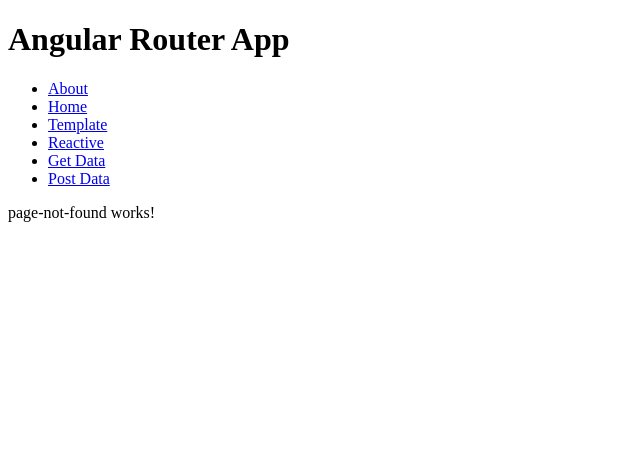
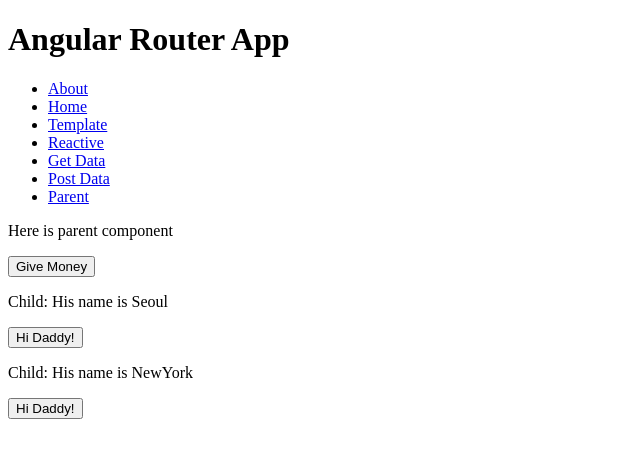
Before and after one commit to oliver-anh-nguyen/angular_basic, an Angular app: page /parent in a window 1280 px wide. Shown: the top 458 px of the page, without its empty margins (0-640 px from the left). Built offline with nearby package versions, Linux system fonts and the light colour scheme.

Commit message:
[Angular] input, output, viewchild

```diff
--- a/JsonServer/db.json
+++ b/JsonServer/db.json
@@ -26,6 +26,11 @@
       "body": "add some comment 4",
       "postId": 4,
       "id": 4
+    },
+    {
+      "body": "add some comment 4",
+      "postId": 4,
+      "id": 5
     }
   ],
   "profile": {
--- a/src/app/app-routing.module.ts
+++ b/src/app/app-routing.module.ts
@@ -7,6 +7,7 @@
 import {ReactiveFormComponent} from "./reactive-form/reactive-form.component";
 import {GetDataComponent} from "./get-data/get-data.component";
 import {PostDataComponent} from "./post-data/post-data.component";
+import {ParentComponent} from "./parent/parent.component";
 
 const routes: Routes = [
   { path: 'about', component: AboutComponent },
@@ -15,6 +16,7 @@
   { path: 'reactive', component: ReactiveFormComponent},
   { path: 'get-data', component: GetDataComponent},
   { path: 'post-data', component: PostDataComponent},
+  { path: 'parent', component: ParentComponent},
   // { path: '', component: HomeComponent },
   { path: '**', component: PageNotFoundComponent },  // Wildcard route for a 404 page
 ];
--- a/src/app/app.component.html
+++ b/src/app/app.component.html
@@ -8,6 +8,7 @@
     <li><a routerLink="/reactive" routerLinkActive="active" >Reactive</a></li>
     <li><a routerLink="/get-data" routerLinkActive="active" >Get Data</a></li>
     <li><a routerLink="/post-data" routerLinkActive="active" >Post Data</a></li>
+    <li><a routerLink="/parent" routerLinkActive="active" >Parent</a></li>
   </ul>
 </nav>
 <!-- The routed views render in the <router-outlet>-->
--- a/src/app/app.module.ts
+++ b/src/app/app.module.ts
@@ -14,6 +14,8 @@
 import { GetDataComponent } from './get-data/get-data.component';
 import { HttpClientModule} from "@angular/common/http";
 import { PostDataComponent } from './post-data/post-data.component';
+import { ParentComponent } from './parent/parent.component';
+import { ChildComponent } from './child/child.component';
 
 @NgModule({
   declarations: [
@@ -26,7 +28,9 @@
     TemplateDrivenFormComponent,
     ReactiveFormComponent,
     GetDataComponent,
-    PostDataComponent
+    PostDataComponent,
+    ParentComponent,
+    ChildComponent
   ],
   imports: [
     BrowserModule,
--- /dev/null
+++ b/src/app/child/child.component.html
@@ -0,0 +1,2 @@
+<p>Child: His name is {{name}}</p>
+<button (click)="hiDaddy()">Hi Daddy!</button>
--- /dev/null
+++ b/src/app/child/child.component.ts
@@ -0,0 +1,25 @@
+import {Component, EventEmitter, Input, OnInit, Output} from '@angular/core';
+
+@Component({
+  selector: 'app-child',
+  templateUrl: './child.component.html',
+  styleUrls: ['./child.component.scss']
+})
+export class ChildComponent implements OnInit {
+  @Input()  name: string = '';
+  @Output() call: EventEmitter<any> = new EventEmitter<any>();
+
+  constructor() { }
+
+  public ngOnInit(): void {
+  }
+
+  public hiDaddy(): void {
+      this.call.emit(this.name);
+  }
+
+  public giveMoney(amount: number): void {
+    console.log(`My name is ` + this.name + ` thank you daddy give ` + amount);
+  }
+
+}
--- /dev/null
+++ b/src/app/parent/parent.component.html
@@ -0,0 +1,5 @@
+<p>Here is parent component</p>
+<p>{{message}}</p>
+<button (click)="giveMoney()">Give Money</button>
+<app-child #child1 name="Seoul" (call)="sayHello($event)"></app-child>
+<app-child #child2 name="NewYork" (call)="sayHello($event)"></app-child>
--- /dev/null
+++ b/src/app/parent/parent.component.ts
@@ -0,0 +1,26 @@
+import {Component, OnInit, ViewChild} from '@angular/core';
+import {ChildComponent} from "../child/child.component";
+
+@Component({
+  selector: 'app-parent',
+  templateUrl: './parent.component.html',
+  styleUrls: ['./parent.component.scss']
+})
+export class ParentComponent implements OnInit {
+  public message = '';
+  @ViewChild('child1') child1: ChildComponent | undefined;
+  @ViewChild('child2') child2: ChildComponent | undefined;
+  constructor() { }
+
+  public ngOnInit(): void {
+  }
+
+  public sayHello(name: string): void {
+    this.message = 'Hey boy! '+ name;
+  }
+
+  public giveMoney(): void {
+    this.child1?.giveMoney(10);
+    this.child2?.giveMoney(24);
+  }
+}
```
Also changed, not shown: src/app/child/child.component.scss (added), src/app/parent/parent.component.scss (added), 2 other files (tests, documents, lock files or other folders).
